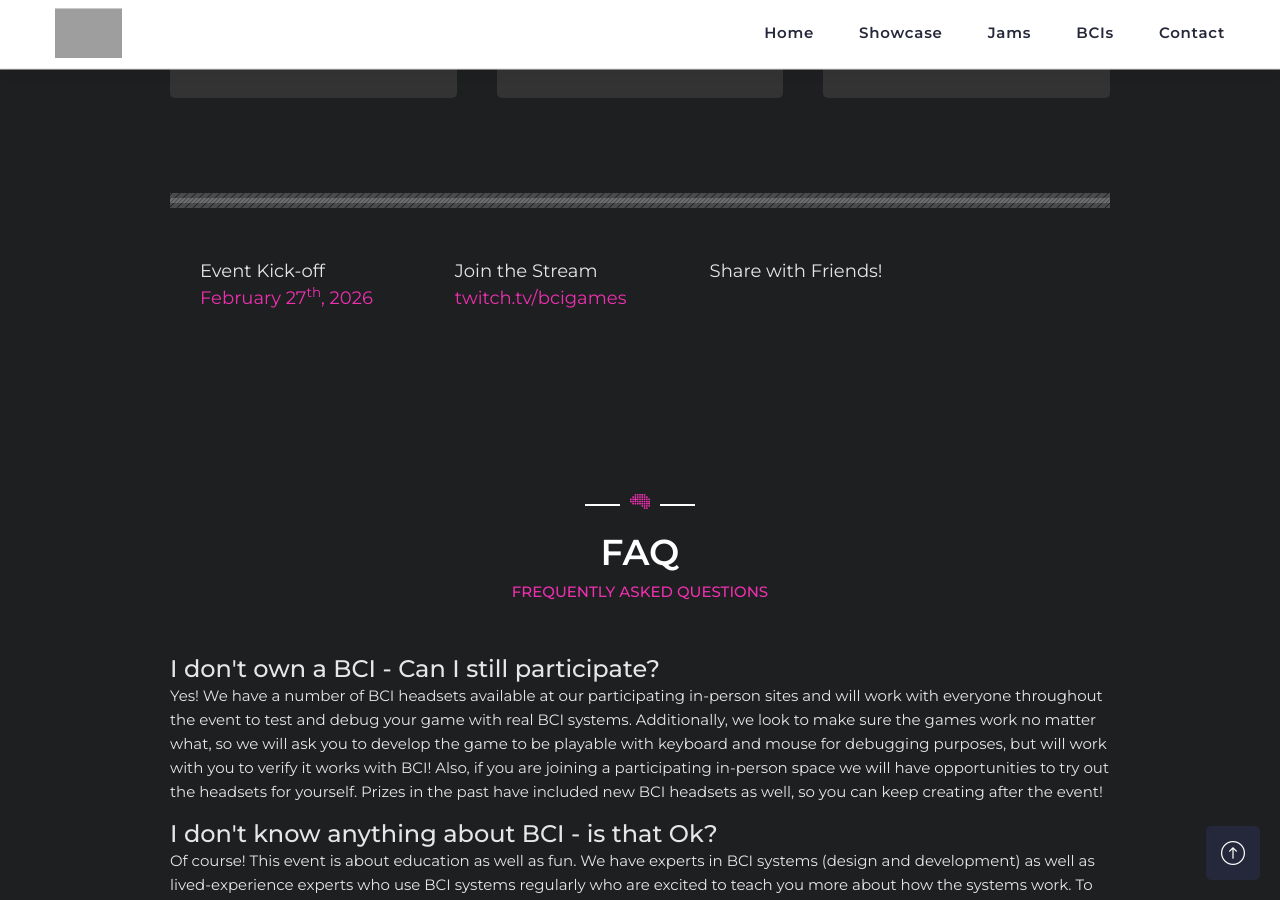
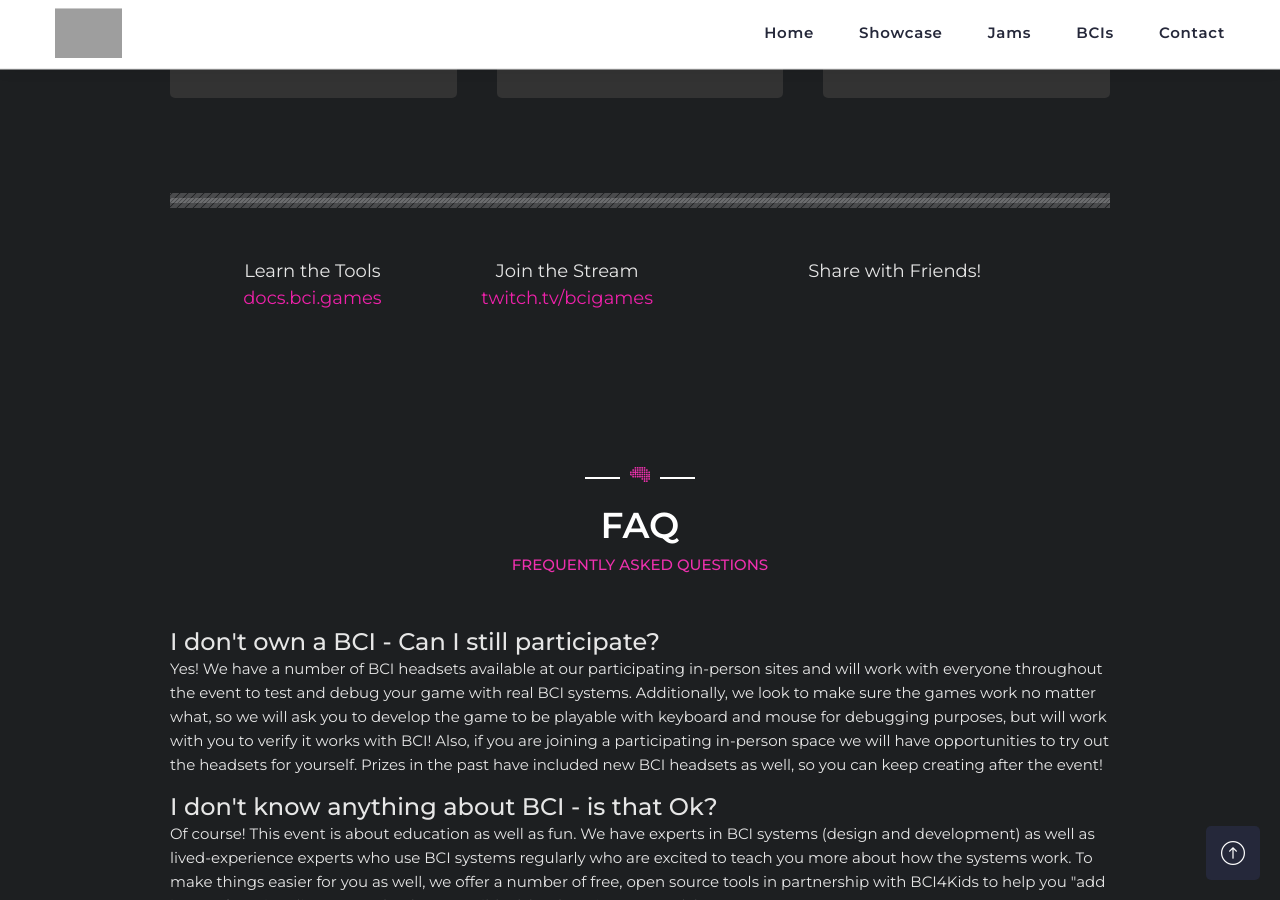
Before and after one commit to BCI-Games/bci-games.github.io, a Jekyll site: the page built from jams/2026.html, in a window 1280 px wide and 900 px high, scrolled down 3716 px. Built offline with Jekyll 4.4.1, drawn with Linux system fonts in a browser that asks for light colours.

Commit message:
Adjusted info links/text section - added link to BCI Essentials documentation - migrated livestream text to disabled link - removed kickoff date text

```diff
--- a/jams/2026.html
+++ b/jams/2026.html
@@ -162,11 +162,19 @@ layout: default
                 </div>
 
                 <div class="info">
-                    <ul class="clearfix">
-                        <li><strong>Event Kick-off</strong><div class="txt">February 27<sup>th</sup>, 2026</div></li>
+                    <ul class="clearfix" style="text-align: center">
+                        <li>
+                            <strong>Learn the Tools</strong>
+                            <div class="txt">
+                                <a href="https://docs.bci.games">docs.bci.games</a>
+                            </div>
+                        </li>
                         <li>
                             <strong>Join the Stream</strong>
-                            <div class="txt">twitch.tv/bcigames &nbsp;<span class="fa fa-star"></span><span class="fa fa-star"></span><span class="fa fa-star"></span><span class="fa fa-star"></span><span class="fa fa-star-half-alt"></span></div></li>
+                            <div class="txt">
+                                <a href="/" style="pointer-events: none">twitch.tv/bcigames</a>
+                            </div>
+                        </li>
                         <li>
                             <strong>Share with Friends!</strong>
                         </li>
```
